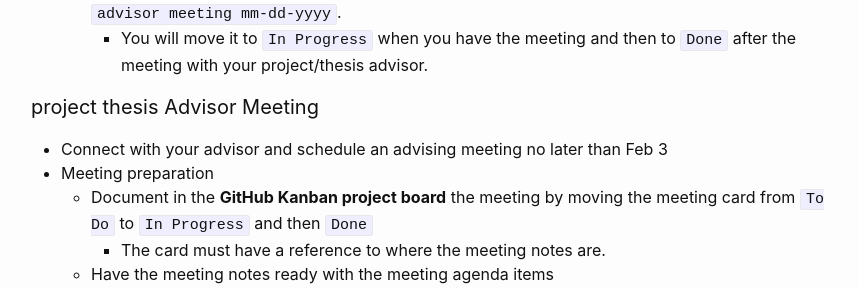
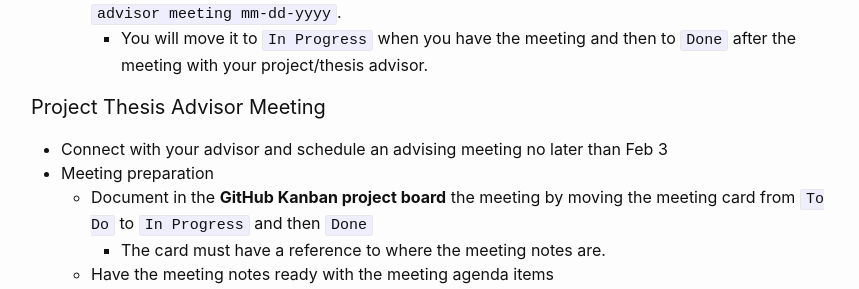
Before and after one commit to unh-comp-master-project/unh-comp-master-project.github.io, a Jekyll site: the page built from weekly-schedule.md, in a window 1280 px wide and 900 px high, scrolled down 2041 px. Shown: the part 165-454 px from the top of the window, without its empty margins (209-1068 px from the left). Built offline with Jekyll 4.4.1, drawn with Linux system fonts in a browser that asks for light colours.

```diff
--- a/weekly-schedule.md
+++ b/weekly-schedule.md
@@ -72,7 +72,7 @@ development activities
         * You will move it to `In Progress` when you have the meeting and then
         to  `Done` after the meeting with your project/thesis advisor.
 
-#### project thesis Advisor Meeting
+#### Project Thesis Advisor Meeting
 * Connect with your advisor and schedule an advising meeting no later than Feb 3
 * Meeting preparation
     * Document in the **GitHub Kanban project board** the meeting by moving the
```
